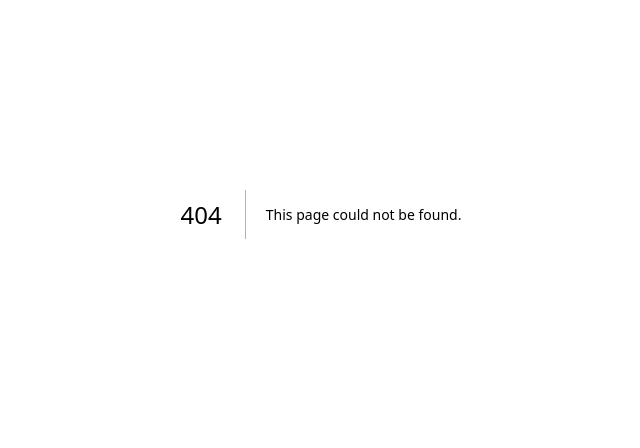
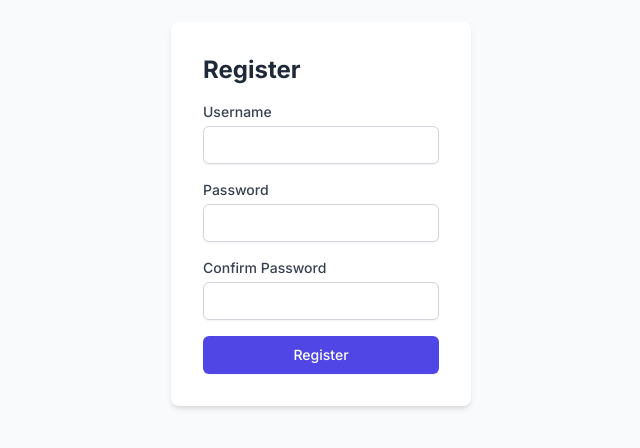
Before and after one commit to chillingstar/limbo, a Next.js app: page /register in a window 1280 px wide. Before the commit this address had no page. Shown: the part 186-634 px from the top of the page, without its empty margins (319-959 px from the left). Built offline with nearby package versions, Linux system fonts and the light colour scheme.

Commit message:
i forgor 💀

```diff
--- /dev/null
+++ b/src/app/login/page.tsx
@@ -0,0 +1,62 @@
+"use client";
+
+import { useState } from "react";
+
+export default function Login() {
+  const [username, setUsername] = useState("");
+  const [password, setPassword] = useState("");
+  const [error, setError] = useState("");
+
+  const handleLogin = (e: { preventDefault: () => void }) => {
+    e.preventDefault();
+  };
+
+  return (
+    <main>
+      <div className="flex items-center justify-center h-screen bg-gray-50">
+        <div className="bg-white p-8 rounded-lg shadow-md">
+          <h1 className="text-2xl font-bold text-gray-800">Login</h1>
+          <form onSubmit={handleLogin} className="mt-4 space-y-4">
+            <div>
+              <label
+                htmlFor="username"
+                className="block text-sm font-medium text-gray-700"
+              >
+                Username
+              </label>
+              <input
+                id="username"
+                type="text"
+                value={username}
+                onChange={(e) => setUsername(e.target.value)}
+                className="mt-1 block w-full px-3 py-2 border border-gray-300 rounded-md shadow-sm focus:ring-indigo-500 focus:border-indigo-500 sm:text-sm"
+              />
+            </div>
+            <div>
+              <label
+                htmlFor="password"
+                className="block text-sm font-medium text-gray-700"
+              >
+                Password
+              </label>
+              <input
+                id="password"
+                type="password"
+                value={password}
+                onChange={(e) => setPassword(e.target.value)}
+                className="mt-1 block w-full px-3 py-2 border border-gray-300 rounded-md shadow-sm focus:ring-indigo-500 focus:border-indigo-500 sm:text-sm"
+              />
+            </div>
+            <button
+              type="submit"
+              className="w-full flex justify-center py-2 px-4 border border-transparent rounded-md shadow-sm text-sm font-medium text-white bg-indigo-600 hover:bg-indigo-700 focus:outline-none focus:ring-2 focus:ring-offset-2 focus:ring-indigo-500"
+            >
+              Login
+            </button>
+            {error && <p className="text-red-500 text-sm">{error}</p>}
+          </form>
+        </div>
+      </div>
+    </main>
+  );
+}
--- a/src/app/page.js
+++ b/src/app/page.tsx
@@ -1,11 +1,11 @@
 "use client";
 
 import { useEffect, useState } from "react";
-import { socket } from "../socket";
+import { socket } from "@/socket";
 
 export default function Home() {
   const [isConnected, setIsConnected] = useState(false);
-  const [transport, setTransport] = useState("N/A");
+  const [, setTransport] = useState("N/A");
   const [messages, setMessages] = useState([]);
   const [message, setMessage] = useState("");
 
@@ -22,10 +22,19 @@ export default function Home() {
         setTransport(transport.name);
       });
 
-      socket.on("message", (message) => {
+      socket.on("message", (receivedMessage) => {
+        if (receivedMessage !== `You: ${message}`) {
+          setMessages((prevMessages) => [
+            ...prevMessages,
+            `Anonymous: ${receivedMessage}`,
+          ]);
+        }
+      });
+
+      socket.on("announcement", (message) => {
         setMessages((prevMessages) => [
           ...prevMessages,
-          `Anonymous: ${message}`,
+          `<strong style="color: red">System</strong>: ${message}`,
         ]);
       });
     }
@@ -42,15 +51,16 @@ export default function Home() {
       socket.off("connect", onConnect);
       socket.off("disconnect", onDisconnect);
       socket.off("message");
+      socket.off("announcement"); // Add this line
     };
-  }, []);
+  }, [message]);
 
-  const handleMessageSubmit = (e) => {
+  const handleMessageSubmit = (e: { preventDefault: () => void }) => {
     e.preventDefault();
     if (message) {
       console.log(`Emitting message: ${message}`); // Add this line
       socket.emit("message", message);
-      socket.emit("log", message);
+      setMessages((prevMessages) => [...prevMessages, `You: ${message}`]);
       setMessage("");
     }
   };
--- /dev/null
+++ b/src/app/register/page.tsx
@@ -0,0 +1,78 @@
+"use client";
+
+import { useState } from "react";
+
+export default function Register() {
+  const [username, setUsername] = useState("");
+  const [password, setPassword] = useState("");
+  const [confirmPassword, setConfirmPassword] = useState("");
+  const [error, setError] = useState("");
+
+  const handleRegister = (e) => {
+    e.preventDefault();
+  };
+
+  return (
+    <main>
+      <div className="flex items-center justify-center h-screen bg-gray-50">
+        <div className="bg-white p-8 rounded-lg shadow-md">
+          <h1 className="text-2xl font-bold text-gray-800">Register</h1>
+          <form onSubmit={handleRegister} className="mt-4 space-y-4">
+            <div>
+              <label
+                htmlFor="username"
+                className="block text-sm font-medium text-gray-700"
+              >
+                Username
+              </label>
+              <input
+                id="username"
+                type="text"
+                value={username}
+                onChange={(e) => setUsername(e.target.value)}
+                className="mt-1 block w-full px-3 py-2 border border-gray-300 rounded-md shadow-sm focus:ring-indigo-500 focus:border-indigo-500 sm:text-sm"
+              />
+            </div>
+            <div>
+              <label
+                htmlFor="password"
+                className="block text-sm font-medium text-gray-700"
+              >
+                Password
+              </label>
+              <input
+                id="password"
+                type="password"
+                value={password}
+                onChange={(e) => setPassword(e.target.value)}
+                className="mt-1 block w-full px-3 py-2 border border-gray-300 rounded-md shadow-sm focus:ring-indigo-500 focus:border-indigo-500 sm:text-sm"
+              />
+            </div>
+            <div>
+              <label
+                htmlFor="confirmPassword"
+                className="block text-sm font-medium text-gray-700"
+              >
+                Confirm Password
+              </label>
+              <input
+                id="confirmPassword"
+                type="password"
+                value={confirmPassword}
+                onChange={(e) => setConfirmPassword(e.target.value)}
+                className="mt-1 block w-full px-3 py-2 border border-gray-300 rounded-md shadow-sm focus:ring-indigo-500 focus:border-indigo-500 sm:text-sm"
+              />
+            </div>
+            <button
+              type="submit"
+              className="w-full flex justify-center py-2 px-4 border border-transparent rounded-md shadow-sm text-sm font-medium text-white bg-indigo-600 hover:bg-indigo-700 focus:outline-none focus:ring-2 focus:ring-offset-2 focus:ring-indigo-500"
+            >
+              Register
+            </button>
+            {error && <p className="text-red-500 text-sm">{error}</p>}
+          </form>
+        </div>
+      </div>
+    </main>
+  );
+}
```
Also changed, not shown: jsconfig.json (deleted, +0 -9 lines), package.json (+6 -4 lines), server.js (deleted, +0 -39 lines), server.ts (added, +56 -0 lines), tsconfig.json (added, +39 -0 lines), src/socket.ts (renamed from src/socket.js), 1 other file (tests, documents, lock files or other folders).
